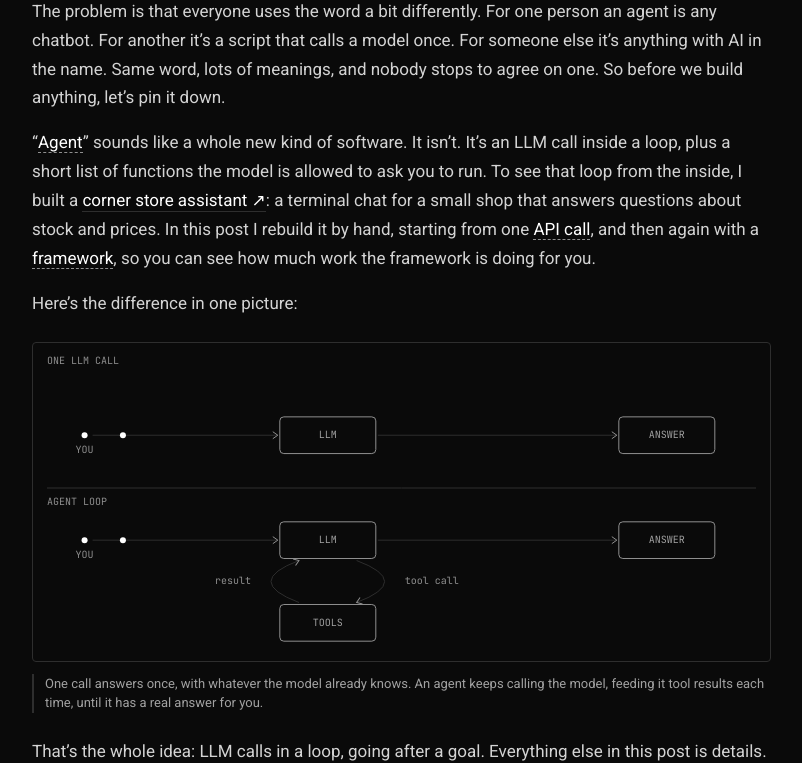
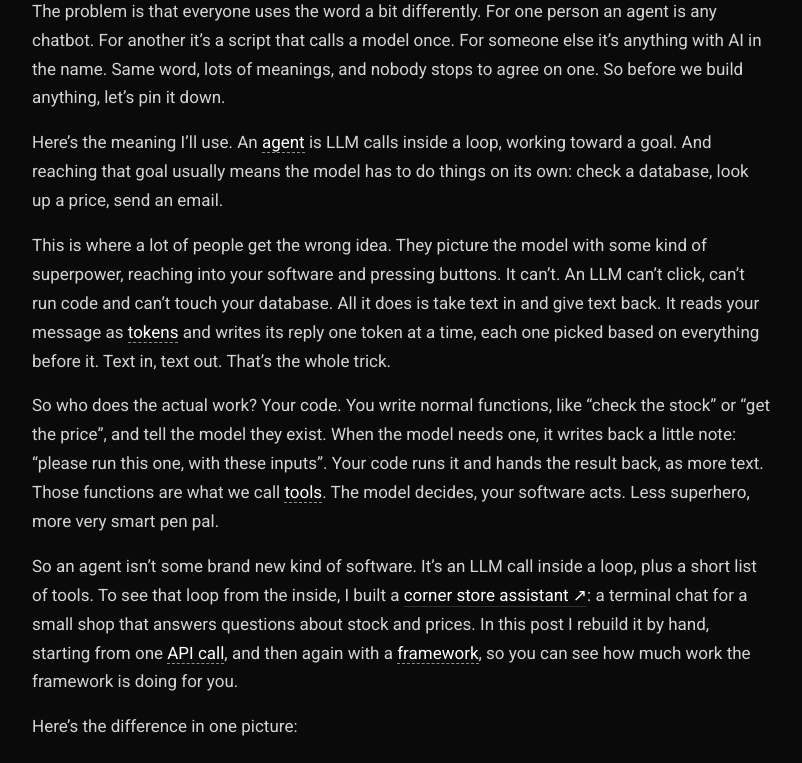
Before and after one commit to Mikkaiser/mikkaiser-portfolio, a Next.js app: page /blog/ai-agents-from-llm-calls-to-loops in a window 1280 px wide. Shown: the part 1020-1783 px from the top of the page, without its empty margins (50-852 px from the left). Built offline with nearby package versions, Linux system fonts and the light colour scheme.

Commit message:
Define an agent in the opening: the model only writes text, tools do the work

```diff
--- a/content/posts/ai-agents-from-llm-calls-to-loops.tsx
+++ b/content/posts/ai-agents-from-llm-calls-to-loops.tsx
@@ -15,7 +15,7 @@ export const meta: PostMeta = {
   lead: "An agent is just a model call inside a loop. Write that loop by hand once and every framework gets a lot less mysterious.",
   topic: "AI",
   date: "2026-10-11",
-  minutes: 12,
+  minutes: 13,
   cover: "loop",
   draft: true,
 };
@@ -59,13 +59,40 @@ export default function Post() {
         let&rsquo;s pin it down.
       </p>
       <p>
-        &ldquo;
-        <Term id="agent" label="Agent">
-          An LLM calling tools in a loop until it has what it needs to answer. The model decides what to do next;
-          your code runs it and keeps the loop going.
+        Here&rsquo;s the meaning I&rsquo;ll use. An{" "}
+        <Term id="agent" label="agent">
+          LLM calls in a loop, working toward a goal. The model decides what to do next; your code does it and keeps
+          the loop going.
+        </Term>{" "}
+        is LLM calls inside a loop, working toward a goal. And reaching that goal usually means the model has to do
+        things on its own: check a database, look up a price, send an email.
+      </p>
+      <p>
+        This is where a lot of people get the wrong idea. They picture the model with some kind of superpower,
+        reaching into your software and pressing buttons. It can&rsquo;t. An LLM can&rsquo;t click, can&rsquo;t run
+        code and can&rsquo;t touch your database. All it does is take text in and give text back. It reads your
+        message as{" "}
+        <Term id="token" label="tokens">
+          Small chunks of text, usually a word or a piece of one. Models read and write in tokens, and you pay per
+          token too.
+        </Term>{" "}
+        and writes its reply one token at a time, each one picked based on everything before it. Text in, text out.
+        That&rsquo;s the whole trick.
+      </p>
+      <p>
+        So who does the actual work? Your code. You write normal functions, like &ldquo;check the stock&rdquo; or
+        &ldquo;get the price&rdquo;, and tell the model they exist. When the model needs one, it writes back a little
+        note: &ldquo;please run this one, with these inputs&rdquo;. Your code runs it and hands the result back, as
+        more text. Those functions are what we call{" "}
+        <Term id="tool" label="tools">
+          Normal functions in your code that the model is allowed to ask for, like <Code>check_stock</Code>. The
+          model never sees the code, only the name, a description and the arguments it takes.
         </Term>
-        &rdquo; sounds like a whole new kind of software. It isn&rsquo;t. It&rsquo;s an LLM call inside a loop, plus a short list of functions the model is allowed to ask you to run. To see that loop from the
-        inside, I built a <A href={REPO}>corner store assistant</A>: a terminal chat for a small shop that answers
+        . The model decides, your software acts. Less superhero, more very smart pen pal.
+      </p>
+      <p>
+        So an agent isn&rsquo;t some brand new kind of software. It&rsquo;s an LLM call inside a loop, plus a short
+        list of tools. To see that loop from the inside, I built a <A href={REPO}>corner store assistant</A>: a terminal chat for a small shop that answers
         questions about stock and prices. In this post I rebuild it by hand, starting from one{" "}
         <Term id="api-call" label="API call">
           One request to the model over the internet. One request in, one reply out, and each one costs a little.
@@ -124,12 +151,7 @@ export default function Post() {
 
       <H2 id="tools">Giving the model tools</H2>
       <p>
-        A{" "}
-        <Term id="tool" label="tool">
-          A normal function in your code that the model is allowed to ask for, like <Code>check_stock</Code>. The
-          model never sees the code, only the name, a description and the arguments it takes.
-        </Term>{" "}
-        is a normal function plus a description the model can read. The function stays in your code. The model
+        A tool is a normal function plus a description the model can read. The function stays in your code. The model
         never runs anything itself: it replies with &ldquo;please call this function with these arguments&rdquo;, and
         your code decides whether to do it.
       </p>
```
